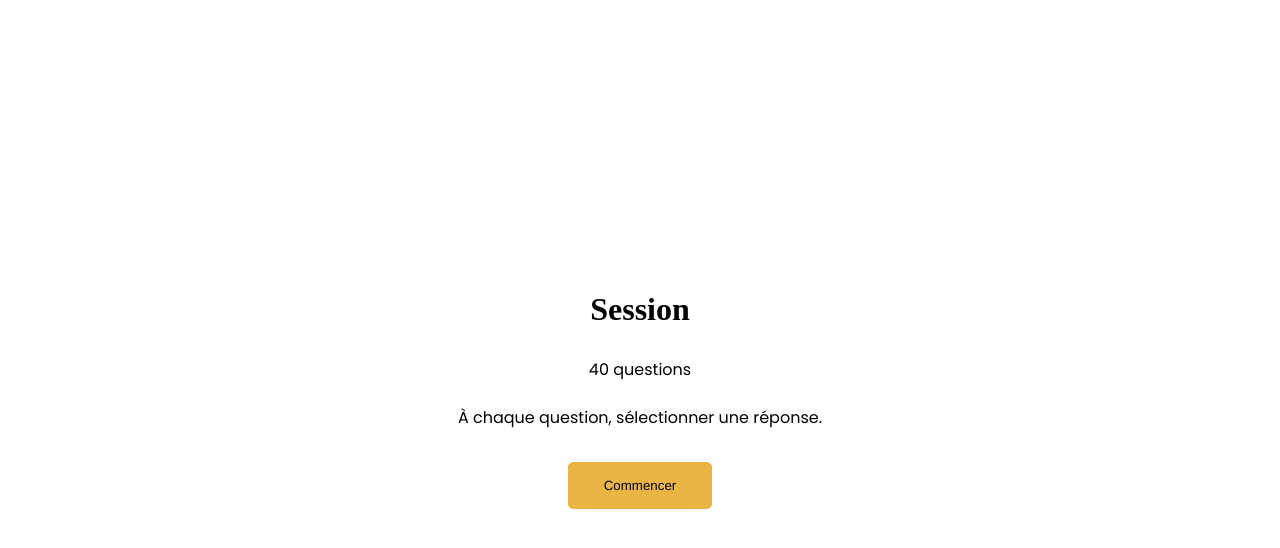
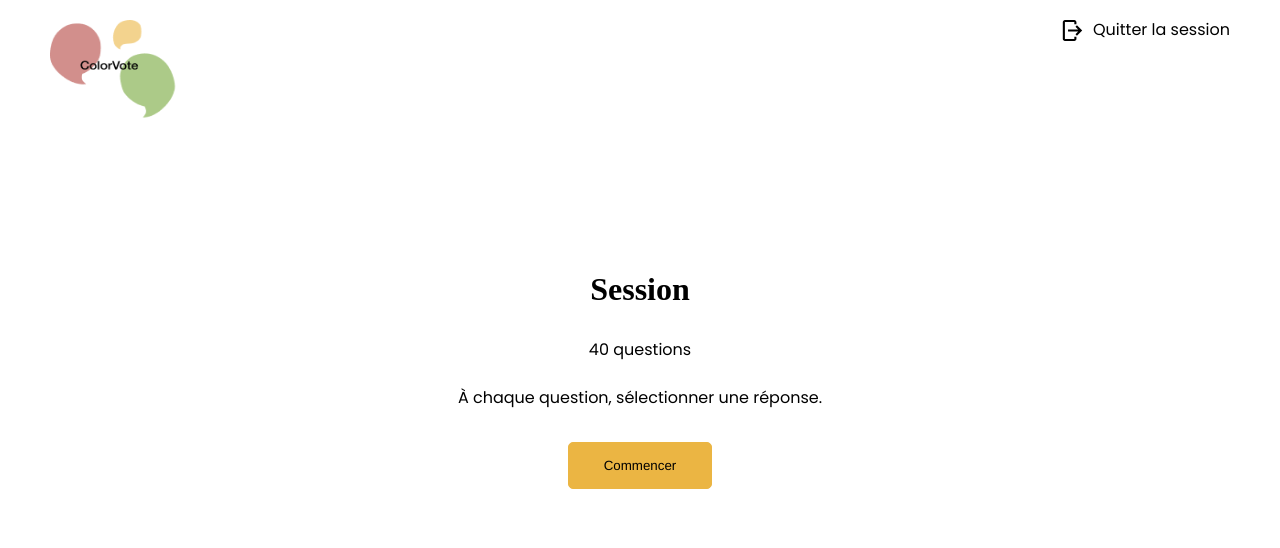
Before and after one commit to Jeff-Erson44/Color-vote, a Next.js app: page /user in a window 1280 px wide. Shown: the top 548 px of the page. Built offline with nearby package versions, Linux system fonts and the light colour scheme.

Commit message:
navbaruser + homepageuser

```diff
--- /dev/null
+++ b/components/NavbarUser.js
@@ -0,0 +1,48 @@
+import Image from "next/image"
+import styled from "styled-components"
+import Link from "next/link"
+
+
+const NavbarUserStyle = styled.div`
+    display: flex;
+    justify-content: space-between;
+    width: 100%;
+    padding: 20px 50px;
+
+    font-family: "Poppins";
+    nav{
+        display: flex;
+    li{
+        list-style-type: none;
+    }
+    p{
+        margin: 2px 0;
+        padding-left: 10px;
+        cursor: pointer;
+    }
+
+}
+`
+export default function NavbarUser(){
+    return(
+        <>
+        <NavbarUserStyle>
+            <Image src="/img/ColorVote.png"
+                            alt="logo"
+                            width={130}
+                            height={100}/>
+            <nav>
+            <Image
+                            src="/img/logout.svg"
+                            alt="logo accueil tableau de bord"
+                            width={21}
+                            height={21}
+                        />
+                <Link href="/index">
+                    <p>Quitter la session</p>
+                    </Link>
+            </nav>
+        </NavbarUserStyle>
+        </>
+    )
+}
--- a/pages/user/index.js
+++ b/pages/user/index.js
@@ -1,13 +1,15 @@
 import Head from "next/head";
 import styled from "styled-components";
+import NavbarUser from "../../components/NavbarUser"
 
 const IndexStyle = styled.div`
-height: 100vh;
-display:flex;
-flex-direction: column;
-justify-content: center;
-align-items:center;
-
+.session{
+    height: 60vh;
+    display: flex;
+    align-items: center;
+    flex-direction: column;
+    justify-content: center;
+}
 button[type='submit'] {
     background-color: var(--yellow);
     border: 1px solid var(--yellow);
@@ -36,13 +38,15 @@ export default function Index(){
         <meta name = "viewport" content = "width=device-width, initial-scale=1" />
         <link rel = "icon" href = "/favicon.ico" />
         </Head>
-
+        <NavbarUser />
+        <div className="session">
         <h1>Session </h1>
 
         <p>40 questions</p>
         <p>À chaque question, sélectionner une réponse.</p>
 
         <button type="submit">Commencer</button>
+        </div>
         </IndexStyle>
         </>
     )
```
